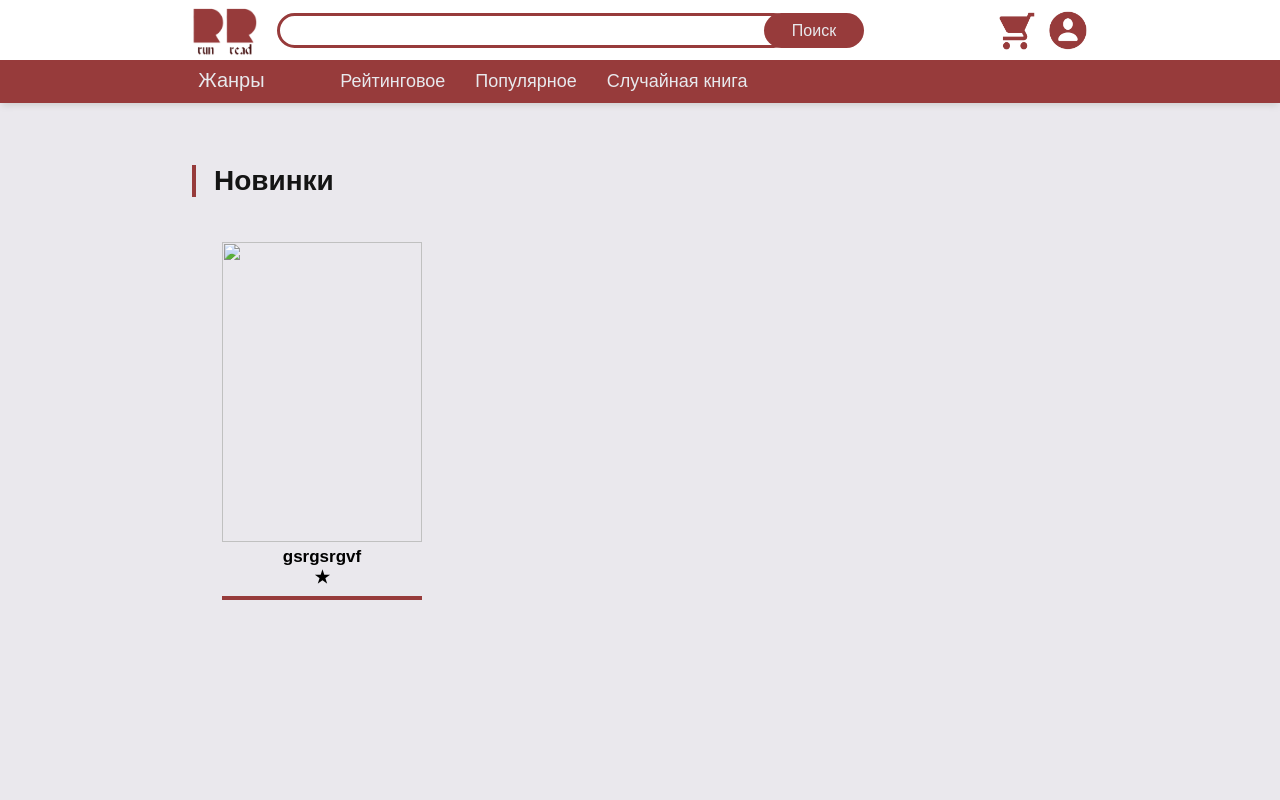
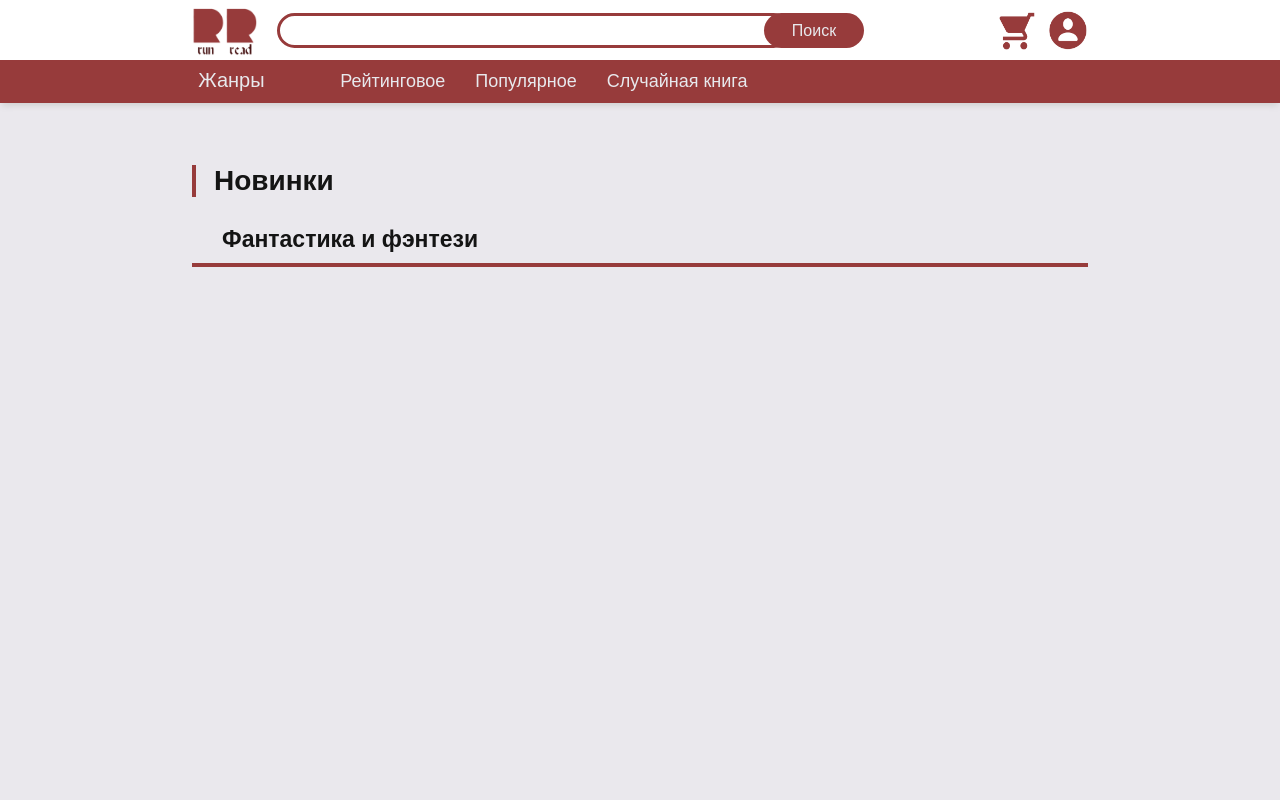
Before and after one commit to stolstule/bookstore, a Django app: template store/templates/store/main_page.html in a window 1280 px wide. Run offline with Django 3.2, Linux system fonts and the light colour scheme; the template is opened without the code that fills it, so the values that code supplies are empty.

Commit message:
commit 09.03.23

```diff
--- a/store/models.py
+++ b/store/models.py
@@ -30,7 +30,7 @@ class Book(models.Model):
     rating = models.FloatField(default=0)
     volume = models.IntegerField(default=0)
     description = models.TextField(max_length=4000, default='Без описания')
-    publisher = models.CharField(max_length=50, default='NULL')
+    publisher = models.CharField(max_length=200, default='NULL')
 
     rating_dict = []
 
--- a/store/static/store/css/main_page.css
+++ b/store/static/store/css/general.css
@@ -1,9 +1,6 @@
 .section_with_blocks {
     display: inline-block;
-    margin-left: 15%;
-    margin-right: auto;
-    margin-bottom: 60px;
-    background: none;
+    margin: 0px auto 20px 15%;
     width: 70%;
     height: auto;
     font-family: arial;
@@ -18,13 +15,25 @@
     border-left: 4px solid #973b3b;
 }
 
+.section_with_blocks > h2 {
+    color: #141414;
+    font-size: 23px;
+    padding: 10px 10px 10px 30px;
+    border-bottom: 4px solid #973b3b;
+}
+
 .book_block {
+    float: left;
     font-size: 17px;
     width: 200px;
-    float: left;
-    margin: 30px 30px 30px 30px;
+    margin: 0px 30px 30px 30px;
     padding-bottom: 8px;
     word-wrap: break-word;
     text-align: center;
-    border-bottom: 4px solid #973b3b;
+    font-weight: normal;
 }
+
+.author_style {
+    color: gray;
+    font-size: 16px;
+}
--- a/store/templates/store/main_page.html
+++ b/store/templates/store/main_page.html
@@ -6,7 +6,7 @@
 {% endblock %}
 
 {% block css_load %}
-    <link rel="stylesheet" href="{% static 'store/css/main_page.css' %}">
+    <link rel="stylesheet" href="{% static 'store/css/general.css' %}">
 {% endblock %}
 
 {% block content %}
@@ -15,25 +15,28 @@
     </form>
     <div class="section_with_blocks">
         <h1>Новинки</h1>
+        <h2>Фантастика и фэнтези</h2>
+        {% for book in fantasy_books %}
             <div class="book_block">
-                <img src="{{ book.image }}" height="300" width="200">
-                <div>gsrgsrgvf</div>
-                <div>{{ book.rating }} ★</div>
+                <a href=""><img src="{{ book.image }}" height="300" width="200"></a>
+                <div>{{ book.title }}</div>
+                <div class="author_style">{{ book.author }}</div>
             </div>
+        {% endfor %}
     </div>
-    <div class="pop_block">
 
-    </div>
-    <div class="rating_block">
+    {% for genre, books in dict_other_books.item %}
+        <div class="section_with_blocks">
+            <h2>{{ genre }}</h2>
+            {% for book in books %}
+                <div class="book_block">
+                    <a href=""><img src="{{ book.image }}" height="300" width="200"></a>
+                    <div>{{ book.title }}</div>
+                    <div class="author_style">{{ book.author }}</div>
+                </div>
+            {% endfor %}
+        </div>
+    {% endfor %}
 
-    </div>
-    <div class="self-development">
 
-    </div>
-    <div class="fantasy">
-
-    </div>
-    <div class="history">
-
-    </div>
 {% endblock %}
```
Also changed, not shown: store/views.py (+12 -2 lines), store/migrations/0003_alter_book_publisher.py (added).
